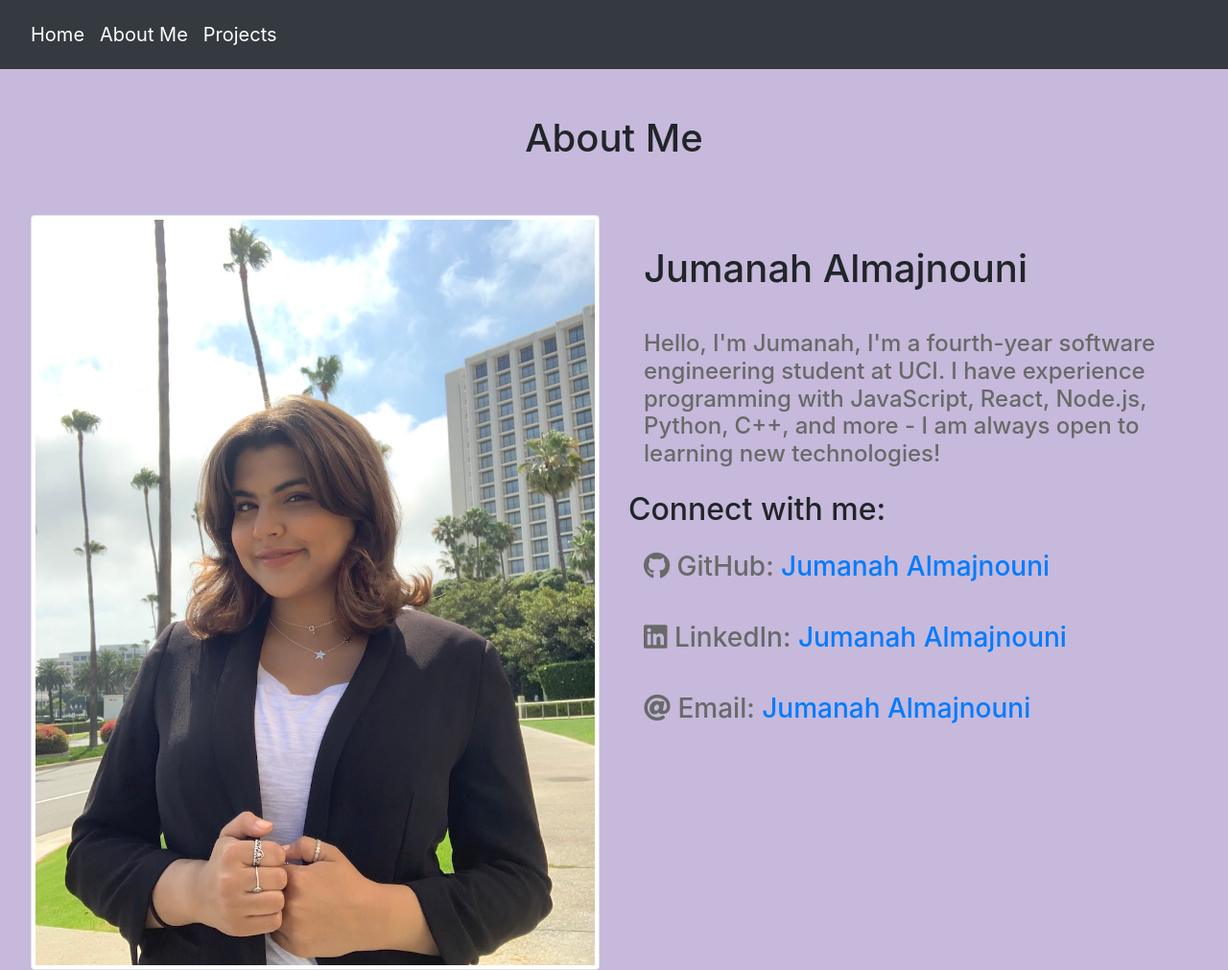
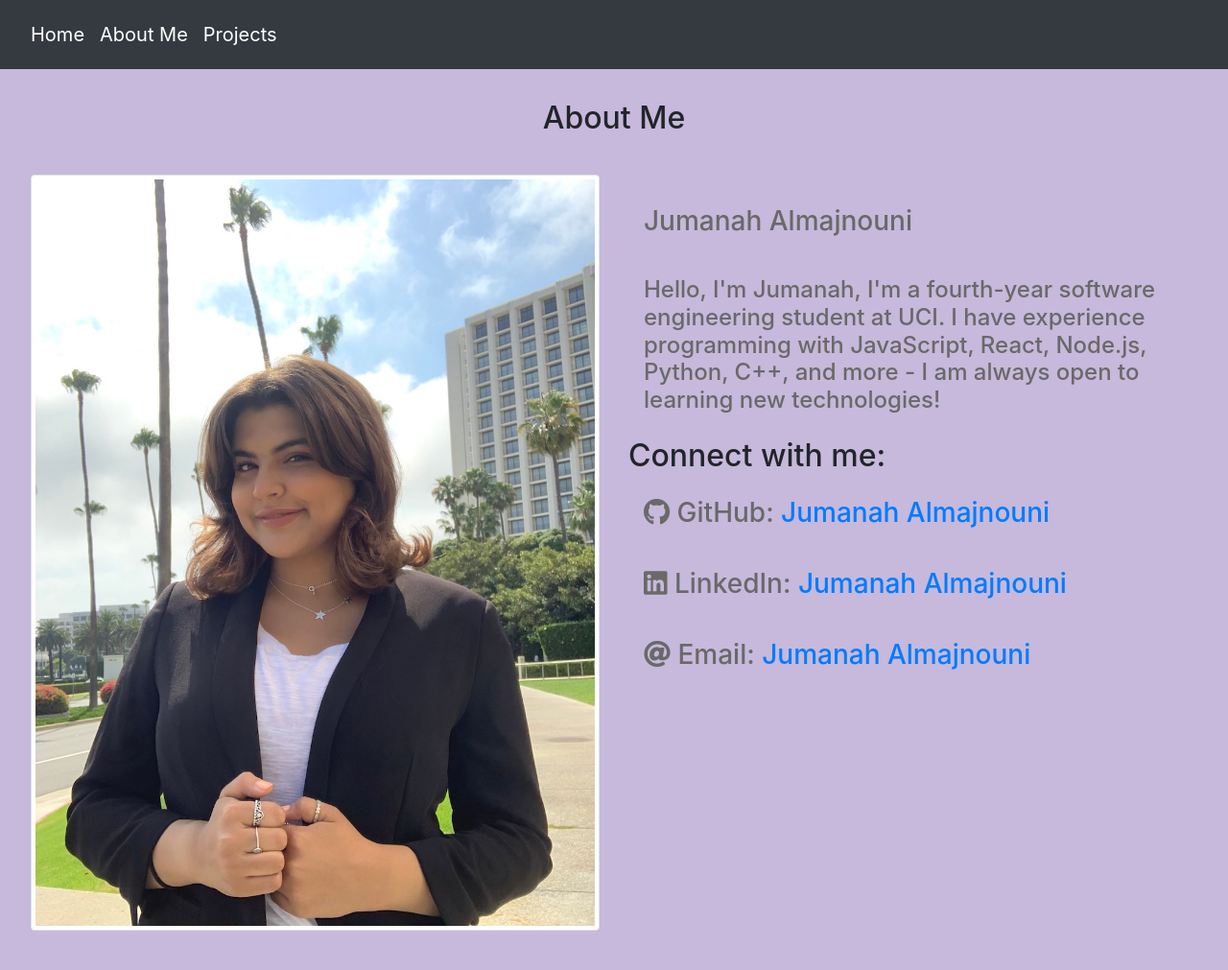
Before and after one commit to Jumanah-A/Responsive-Portfolio, a plain HTML site: page about-me.html in a window 1280 px wide. Shown: the whole page at 96% size. Drawn offline with nearby package versions, Linux system fonts and the light colour scheme.

Commit message:
Completed portfolio and made it accessible and pass all the tests

```diff
--- a/about-me.html
+++ b/about-me.html
@@ -39,27 +39,27 @@ EMAIL: jalmajno@uci.edu
   <main>
     <div class="continer padding-1">
       <div class="row justify-center">
-        <h1>About Me</h1>
+        <h2>About Me</h2>
       </div>
       <div class="row padding-1">
         <div class="col-sm">
           <img src="jumanah-headshot.jpg" class="img-thumbnail" alt="Jumanah in a blazer ">
         </div>
         <div class="col-sm padding-1">
-          <h1>Jumanah Almajnouni</h1>
+          <h3>Jumanah Almajnouni</h3>
           <h4>Hello, I'm Jumanah, I'm a fourth-year software engineering student at UCI. I have experience programming with JavaScript, React, Node.js,
           Python, C++, and more - I am always open to learning new technologies!</h4>
           <h2>
             Connect with me:
           </h2>
           <h3>
-            <i class="fab fa-github"></i> GitHub: <a href="https://github.com/Jumanah-A">Jumanah Almajnouni</a>
+            <span class="fab fa-github"></span> GitHub: <a href="https://github.com/Jumanah-A">Jumanah Almajnouni</a>
           </h3>
           <h3>
-            <i class="fab fa-linkedin"></i> LinkedIn: <a href="https://www.linkedin.com/in/jumanah-a/">Jumanah Almajnouni</a>
+            <span class="fab fa-linkedin"></span> LinkedIn: <a href="https://www.linkedin.com/in/jumanah-a/">Jumanah Almajnouni</a>
           </h3>
           <h3>
-            <i class="fas fa-at"></i> Email: <a href="mailto:jalmajno@uci.edu">Jumanah Almajnouni</a>
+            <span class="fas fa-at"></span> Email: <a href="mailto:jalmajno@uci.edu">Jumanah Almajnouni</a>
           </h3>
         </div>
 
```
Also changed, not shown: projects.html (+3 -3 lines).
